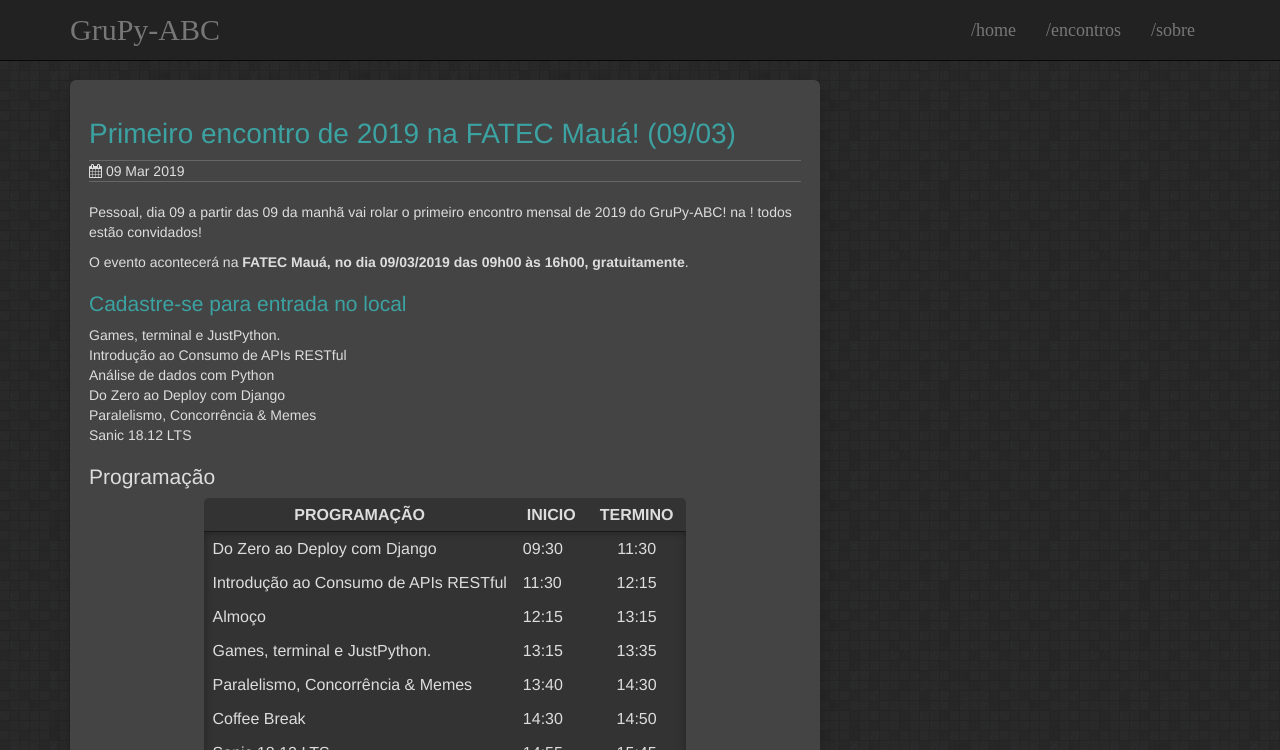
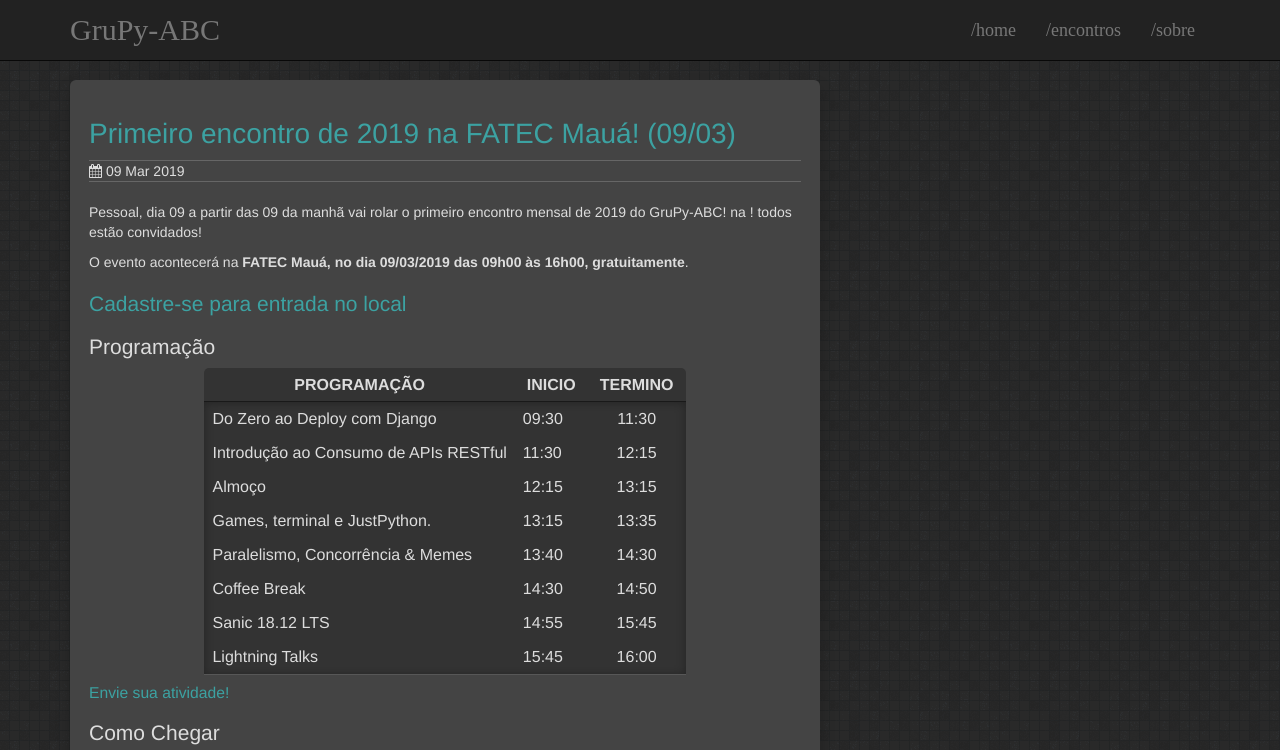
Before and after one commit to Grupy-ABC/Grupy-ABC.github.io, a Jekyll site: the page built from _posts/2019-03-09-grupy-abc-primeiro-encontro-do-ano.markdown, in a window 1280 px wide and 900 px high, cut to the strip 0-750 px from the top of the window. Built offline with Jekyll 4.4.1, drawn with Linux system fonts in a browser that asks for light colours.

Commit message:
correção programaçao

```diff
--- a/_posts/2019-03-09-grupy-abc-primeiro-encontro-do-ano.markdown
+++ b/_posts/2019-03-09-grupy-abc-primeiro-encontro-do-ano.markdown
@@ -10,13 +10,6 @@
 O evento acontecerá na __FATEC Mauá, no dia 09/03/2019 das 09h00 às 16h00, gratuitamente__.
 
 ##  [Cadastre-se para entrada no local][form-cadastro]
-
-Games, terminal e JustPython.
-Introdução ao Consumo de APIs RESTful
-Análise de dados com Python
-Do Zero ao Deploy com Django
-Paralelismo, Concorrência & Memes
-Sanic 18.12 LTS
 
 ## Programação
 
```
